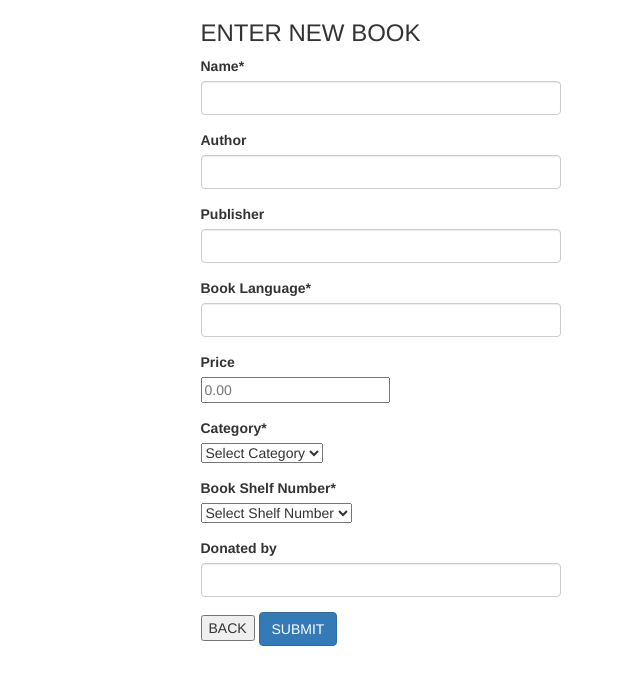
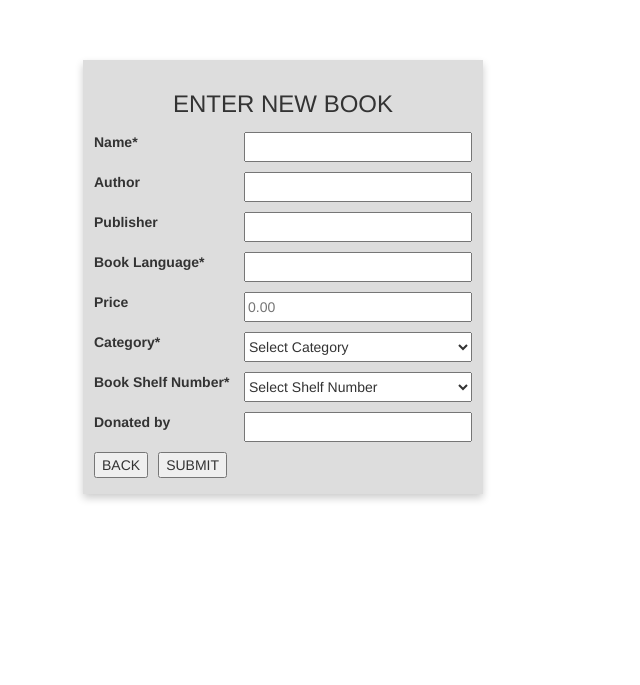
Before and after one commit to dharmeshdev19/Library-Management, a Flask app: template templates/book_entry.html in a window 1280 px wide. Shown: the top 685 px of the page, without its empty margins (357-997 px from the left). Run offline with Flask 2, Linux system fonts and the light colour scheme; the template is opened without the code that fills it: values that come from a table or form of the project are taken from there, others are empty; parts of the project's set-up code (start-up, migrations or seed data) failed here and were passed over; some libraries are stand-ins or nearby versions.

Commit message:
Added code for overdued and donation functionality with all pages design

```diff
--- a/app.py
+++ b/app.py
@@ -16,6 +16,8 @@ from sqlalchemy import or_, and_, select
 from flask_babel import Babel
 from flask_babel import format_datetime
 from flask_util_js import FlaskUtilJs
+from sqlalchemy import cast, DATE
+
 
 app = Flask(__name__)
 app.config.from_object(__name__)
@@ -26,16 +28,18 @@ app = db_config.database_config(app)[1]
 db = SQLAlchemy(app)
 from models import *
 
-# app = Flask(__name__)
+
 
 @app.route('/', methods=['GET', 'POST'])
 def homepage():
     user_id = session.get('id', None)
     if user_id:
-        return render_template("home.html")
+        username = User.query.filter_by(id=user_id).first().username.title()
+        return render_template("home.html", data={'username': username})
     else:
         flash('you need to login!', 'danger')
         return redirect(url_for('login'))
+
 
 @app.route('/login/', methods=['GET', 'POST'])
 def login():
@@ -68,11 +72,13 @@ def login():
         flash('you already login', 'danger')
         return redirect('/')
 
+
 @app.route('/logout/', methods=['GET'])
 def logout():
     session.clear()
     flash('you logout successfully!', 'success')
     return redirect(url_for('login'))
+
 
 @app.route('/book_entry/', methods=['GET', 'POST'])
 def book_entry():
@@ -115,6 +121,7 @@ def book_entry():
         flash('you need to login!', 'danger')
         return redirect(url_for('login'))
 
+
 @app.route('/search/', methods=['GET', 'POST'])
 def search():
     context={}
@@ -141,6 +148,7 @@ def search():
         book_entry_obj = filter_data(BookEntry, search, category, book_status)
         context['book_entry_obj'] = book_entry_obj.paginate(int(page), 5, False)
     return render_template("search.html", data=context)
+
 
 @app.route('/book_edit/', methods=['GET', 'POST'])
 def book_edit():
@@ -172,6 +180,7 @@ def book_edit():
         flash('you need to login!', 'danger')
         return redirect(url_for('login'))
 
+
 # @app.route('/book_entry_detail/', methods=['GET', 'POST'])
 # def book_entry_detail():
 #     if session.get('id'):
@@ -183,6 +192,7 @@ def book_edit():
 #     else:
 #         flash('you need to login!', 'danger')
 #         return redirect(url_for('login'))
+
 
 @app.route('/book_search/', methods=['POST'])
 def book_search():
@@ -200,6 +210,7 @@ def book_search():
                 book_list = book_entry_json(book_entry_obj)
         return json.dumps(book_list, cls=new_alchemy_encoder(), check_circular=False)
 
+
 @app.route('/search_user/', methods=['POST'])
 def search_user():
     book_list = []
@@ -214,6 +225,7 @@ def search_user():
                 borrower_list = borrower_json(borrower_detail_obj)
         return json.dumps(borrower_list, cls=new_alchemy_encoder(), check_circular=False)
 
+
 @app.route('/book_issued_list/', methods=['GET', 'POST'])
 def book_issued_list():
     book_list = []
@@ -222,6 +234,7 @@ def book_issued_list():
     username = 'Dharmesh Deo'
     context['username'] = username
     return render_template("book_issued_list.html", data=context)
+
 
 @app.route('/book_issue/', methods=['GET', 'POST'])
 def book_issue():
@@ -259,13 +272,11 @@ def book_issue():
     book_entry_obj = BookEntry.query.filter_by(book_code=book_code).first()
     issue_date = datetime.date.today()
     return_date = datetime.date.today() + datetime.timedelta(days=10)
-    # import pdb;pdb.set_trace();
-    # strftime('%Y-%m-%d')
-    # str(issue_date)+' ('+issue_date.strftime('%d %b %y')+')'
     context['issue_date'] = str(issue_date)+' ('+issue_date.strftime('%d %b %y')+')'
     context['return_date'] = str(return_date)+' ('+return_date.strftime('%d %b %y')+')'
     context['book_entry_obj'] = book_entry_obj
     return render_template("book_issue.html", data=context)
+
 
 @app.route('/download_book_list/', methods=['GET'])
 def download_book_list():
@@ -285,14 +296,14 @@ def download_book_list():
             sh = workbook.add_sheet('Book List')
             #add headers
             sh.write(0, 0, 'Book Code')
-            sh.write(0, 1, 'Name')
+            sh.write(0, 1, 'Book Name')
             sh.write(0, 2, 'Book Language')
-            sh.write(0, 3, 'Author')
-            sh.write(0, 4, 'Publisher')
+            sh.write(0, 3, 'Book Author')
+            sh.write(0, 4, 'Book Publisher')
             sh.write(0, 5, 'Price')
             sh.write(0, 6, 'Category')
             sh.write(0, 7, 'Shelf')
-            sh.write(0, 8, 'Status')
+            sh.write(0, 8, 'Book Status in Library')
             sh.write(0, 9, 'Donated By')
             sh.write(0, 10, 'Return Date')
             sh.write(0, 11, 'Overdue')
@@ -330,9 +341,11 @@ def download_book_list():
         flash('book not found!', 'danger')
         return render_template("search.html")
 
+
 # @app.template_filter('issue_status_filter')
 # def issue_status_filter(s):
 #     return s
+
 
 @app.route('/book_return/', methods=['GET', 'POST'])
 def book_return():
@@ -377,6 +390,7 @@ def book_return():
         context['book_entry_obj'] = book_entry_obj
     return render_template("book_return.html", data=context)
 
+
 @app.route('/lost_book/', methods=['GET', 'POST'])
 def lost_book():
     data = request.form
@@ -400,13 +414,21 @@ def lost_book():
         flash_errors(form)
         return redirect(url_for('book_return', book_code=book_code))
 
+
 @app.route('/overdued/', methods=['GET'])
 def overdued():
-    return render_template("overdued.html")
+    context = {}
+    overdued_list = BookEntry.query.join(BorrowerDetail).filter(BorrowerDetail.return_date < datetime.date.today())
+    context['overdued_list'] = overdued_list.all()
+    return render_template("overdued.html", data=context)
+
 
 @app.route('/donation_list/', methods=['GET'])
 def donation_list():
-    return render_template("donation_list.html")
+    context = {}
+    donation_list = BookEntry.query.filter(BookEntry.donated_by.isnot(None))
+    context['donation_list'] = donation_list
+    return render_template("donation_list.html", data=context)
 
 if __name__ == "__main__":
     app.secret_key = 'super secret key'
--- a/templates/book_entry.html
+++ b/templates/book_entry.html
@@ -3,6 +3,67 @@
 	{{ super() }}
 	{{ datepicker.loader() }} {# to load jQuery-ui #}
 	{{ datepicker.picker(id=".dp") }}
+	<style>
+		* {
+			box-sizing: border-box;
+		}
+
+		.form-group {
+			width: 400px;
+			margin: 60px auto auto auto;
+			border: 1px solid #ddd;
+			padding: 10px;
+			background-color: #ddd;
+			box-shadow: 0 4px 8px 0 rgba(0,0,0,0.2);
+  			transition: 0.3s;
+		}
+
+		.flex-row {
+			display: flex;
+			padding: 5px 0;
+		}
+
+		.flex-no-wrap {
+			flex-wrap: nowrap;
+		}
+
+		.flex-justify-content-right {
+			justify-content: flex-end;
+		}
+
+		.flex-row.flex-direction-column {
+			flex-direction: column;
+		}
+
+		.flex-row.flex-align-center {
+			align-items: center;
+		}
+
+		.flex-row .flex-col.flex-grow-1 {
+			flex-grow: 1;
+		}
+
+		.text-left {
+			text-align: left;
+		}
+		.flex-label {
+	        display: flex;
+	        flex-wrap: wrap;
+	        margin: 10px;
+    	}
+    	.label-width {
+    		min-width: 150px;
+    	}
+
+    	.text-center {
+    		text-align: center;
+    	}
+
+    	input[type=text], input[type=number], select {
+    		width: 100%;
+    		height: 30px;
+    	}
+	</style>
 {% endblock %}
 {% block content %}
 	{% with messages = get_flashed_messages(with_categories=true) %}
@@ -14,33 +75,61 @@
 		    </ul>
 	  	{% endif %}
 	{% endwith %}
-	<div class="container">
-		<div id="enter_new_book" class="row justify-content-center">
-			<div class="form-group col-md-4 col-md-offset-5 align-center ">
+	<div class="form-group">
+		<div class="text-center">
 			<h3>ENTER NEW BOOK</h3>
+		</div>
 		<form method="POST" action="/book_entry/">
-					<div class="form-group">
+			<div class="flex-row">
+				<div class="flex-col label-width">
 					<label for="name">Name*</label>
-						<input id="name" type="text" class="form-control" name="name" required>
 				</div>
-					<div class="form-group">
+				<div class="flex-col flex-grow-1">
+					<input id="name" type="text" name="name" required>
+				</div>
+			</div>
+
+			<div class="flex-row">
+				<div class="flex-col label-width">
 					<label for="author">Author</label>
-						<input id="author" type="text" class="form-control" name="author">
 				</div>
-					<div class="form-group">
+				<div class="flex-col flex-grow-1">
+					<input id="author" type="text" name="author">
+				</div>
+			</div>
+
+			<div class="flex-row">
+				<div class="flex-col label-width">
 					<label for="publisher">Publisher</label>
-						<input id="publisher" type="text" class="form-control" name="publisher">
 				</div>
-					<div class="form-group">
+				<div class="flex-col flex-grow-1">
+					<input id="publisher" type="text" name="publisher">
+				</div>
+			</div>
+
+			<div class="flex-row">
+				<div class="flex-col label-width">
 					<label for="book_language">Book Language*</label>
-						<input id="book_language" type="text" class="form-control" name="book_language" required>
 				</div>
-					<div class="form-group">
-						<label for="price">Price</label><br>
+				<div class="flex-col flex-grow-1">
+					<input id="book_language" type="text" name="book_language" required>
+				</div>
+			</div>
+
+			<div class="flex-row">
+				<div class="flex-col label-width">
+					<label for="price">Price</label>
+				</div>
+				<div class="flex-col flex-grow-1">
 					<input type="number" placeholder="0.00" name="price" min="0" step="0.01" title="Currency" pattern="^\d+(?:\.\d{1,2})?$" onblur="this.parentNode.parentNode.style.backgroundColor=/^\d+(?:\.\d{1,2})?$/.test(this.value)">
 				</div>
-					<div class="form-group">
-						<label for="category">Category*</label><br>
+			</div>
+
+			<div class="flex-row">
+				<div class="flex-col label-width">
+					<label for="category">Category*</label>
+				</div>
+				<div class="flex-col flex-grow-1">
 					<select name="category" id="category" required>
 						<option value="">Select Category</option>
 						{% for each in data.category_list %}
@@ -48,8 +137,13 @@
 						{% endfor %}
 					</select>
 				</div>
-					<div class="form-group">
-						<label for="book_shelf_number">Book Shelf Number*</label><br>
+			</div>
+
+			<div class="flex-row">
+				<div class="flex-col label-width">
+					<label for="book_shelf_number">Book Shelf Number*</label>
+				</div>
+				<div class="flex-col flex-grow-1">
 					<select name="book_shelf_number" id="book_shelf_number" required>
 						<option value="">Select Shelf Number</option>
 						{% for each in data.shelf_list %}
@@ -57,16 +151,56 @@
 						{% endfor %}
 					</select>
 				</div>
-					<div class="form-group">
+			</div>
+
+			<div class="flex-row">
+				<div class="flex-col label-width">
 					<label for="donated_by">Donated by</label>
-						<input id="donated_by" type="text" class="form-control" name="donated_by">
 				</div>
+				<div class="flex-col flex-grow-1">
+					<input id="donated_by" type="text" name="donated_by">
+				</div>
+			</div>
+
+			<div class="flex-row">
+				<div class="flex-col" style="margin-right: 10px;">
 					<button onclick="window.location.href='/'">BACK</button>
-					<button id="enter_book" class="btn btn-primary">SUBMIT</button>
+				</div>
+				<div class="flex-col">
+					<button id="enter_book">SUBMIT</button>
+				</div>
+			</div>
+
 		</form>
 	</div>
+	<!-- <div class="container ">
+		<div class="form-group col-md-4 col-md-offset-4 align-center " style="box-shadow: 0 4px 8px 0 rgba(0, 0, 0, 0.2); background-color: #f1f1f1; margin-top: 50px;">
+			<div class="form-group row">
+				<h3 style="text-align: center;"><label>ENTER NEW BOOK</label></h3>
 			</div>
+			<form method="POST" action="/book_entry/">
+
+				<div class="form-group row">
+
+
 				</div>
+				<div class="form-group row">
+					<br>
+
+				</div>
+				<div class="form-group row">
+
+
+				</div>
+				<div class="form-group row">
+
+				</div>
+				<div class="form-group row">
+
+				</div>
+			</form>
+		</div>
+	</div> -->
 
 	{% block script %}
 	{% endblock script %}
--- a/templates/home.html
+++ b/templates/home.html
@@ -20,7 +20,7 @@
 	    <div class="col-sm-6">
 	      <div class="row">
 		    <div class="col-sm-6">
-		    	<p>Admin Logged In</p>
+		    	<p>{{data.username}} Logged In</p>
 		    </div>
 		    <div class="col-sm-6">
 		    	<a href="/logout/"><button>Logout</button></a>
--- a/utils.py
+++ b/utils.py
@@ -44,7 +44,7 @@ def flash_errors(form):
         flash(u"Error in the %s field - %s" % (
             field,
             errors
-        ))
+        ), 'danger')
 
 def book_entry_json(book_entry_obj):
     book_list = []
```
Also changed, not shown: templates/book_edit.html (+6 -1 lines), templates/book_issue.html (+67 -13 lines), templates/book_return.html (+51 -50 lines), templates/donation_list.html (+35 -0 lines), templates/login.html (+42 -10 lines), templates/overdued.html (+35 -0 lines), templates/search.html (+7 -3 lines). Lines whose indentation alone changed are shown as unchanged.
